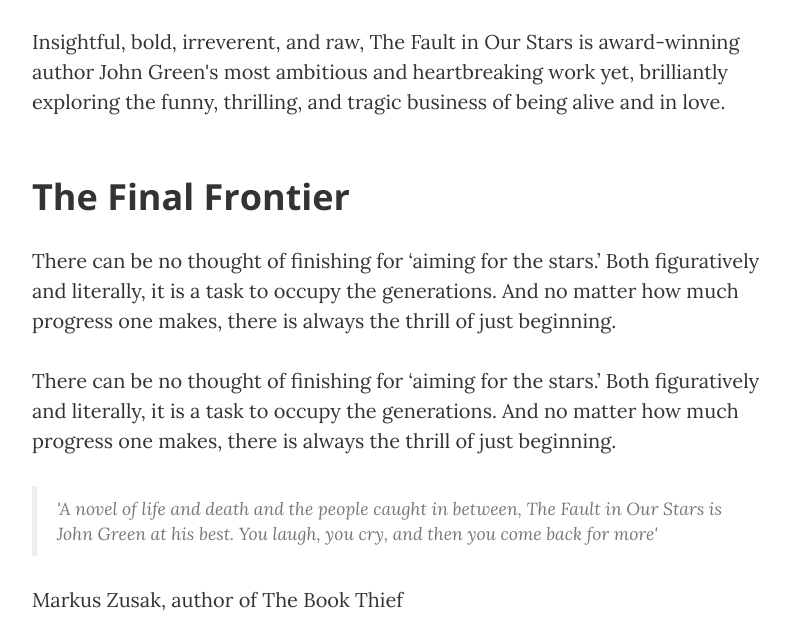
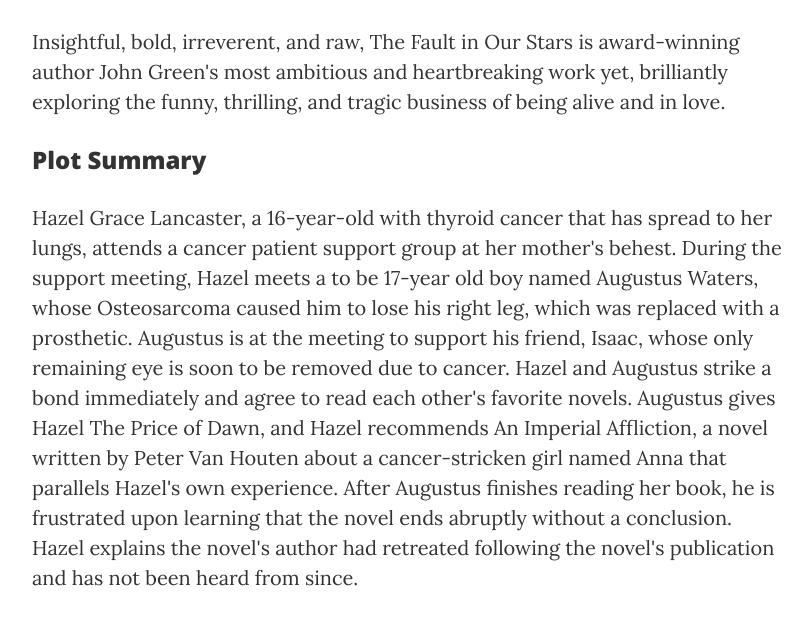
Before and after one commit to ljparchaso/allaboutbooks, a website: page tfios.html in a window 1280 px wide. Shown: the part 709-1329 px from the top of the page, without its empty margins (233-1045 px from the left). Drawn offline with nearby package versions, Linux system fonts and the light colour scheme.

Commit message:
Update tfios.html

```diff
--- a/tfios.html
+++ b/tfios.html
@@ -92,14 +92,7 @@
 
                     <p>Insightful, bold, irreverent, and raw, The Fault in Our Stars is award-winning author John Green's most ambitious and heartbreaking work yet, brilliantly exploring the funny, thrilling, and tragic business of being alive and in love.</p>
 
-                    <h2 class="section-heading">The Final Frontier</h2>
 
-                    <p>There can be no thought of finishing for ‘aiming for the stars.’ Both figuratively and literally, it is a task to occupy the generations. And no matter how much progress one makes, there is always the thrill of just beginning.</p>
-
-                    <p>There can be no thought of finishing for ‘aiming for the stars.’ Both figuratively and literally, it is a task to occupy the generations. And no matter how much progress one makes, there is always the thrill of just beginning.</p>
-
-                    <p><blockquote>'A novel of life and death and the people caught in between, The Fault in Our Stars is John Green at his best. You laugh, you cry, and then you come back for more'</blockquote></p>
-                Markus Zusak, author of The Book Thief</blockquote>
 
             <h3>Plot Summary</h3>
             <p>Hazel Grace Lancaster, a 16-year-old with thyroid cancer that has spread to her lungs, attends a cancer patient support group at her mother's behest. During the support meeting, Hazel meets a to be 17-year old boy named Augustus Waters, whose Osteosarcoma caused him to lose his right leg, which was replaced with a prosthetic. Augustus is at the meeting to support his friend, Isaac, whose only remaining eye is soon to be removed due to cancer. Hazel and Augustus strike a bond immediately and agree to read each other's favorite novels. Augustus gives Hazel The Price of Dawn, and Hazel recommends An Imperial Affliction, a novel written by Peter Van Houten about a cancer-stricken girl named Anna that parallels Hazel's own experience. After Augustus finishes reading her book, he is frustrated upon learning that the novel ends abruptly without a conclusion. Hazel explains the novel's author had retreated following the novel's publication and has not been heard from since.</p>
```
